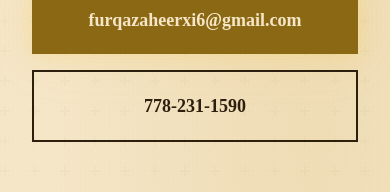
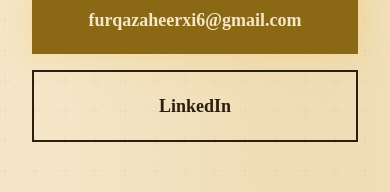
Before and after one commit to furqazaheervi6/portfolio, a Next.js app: page / in a window 390 px wide. Shown: the part 6194-6386 px from the top of the page. Built offline with nearby package versions, Linux system fonts and the light colour scheme.

Commit message:
Update contact links in page.tsx
Replaced phone link with LinkedIn link in the contact section.

```diff
--- a/app/page.tsx
+++ b/app/page.tsx
@@ -184,8 +184,7 @@
           </p>
           <div className="flex flex-col sm:flex-row gap-4 justify-center">
             <a href="mailto:furqazaheerxi6@gmail.com" className="px-10 py-5 bg-sepia text-parchment font-display font-bold text-lg hover:bg-sepia-light transition-all glow-sepia">furqazaheerxi6@gmail.com</a>
-            <a href="tel:7782311590" className="px-10 py-5 border-2 border-ink text-ink font-display font-bold text-lg hover:bg-ink hover:text-parchment transition-all">778-231-1590</a>
-          </div>
+                <a href="https://www.linkedin.com/in/furqan-zaheer-ab5a52306" className="px-10 py-5 border-2 border-ink text-ink font-display font-bold text-lg hover:bg-ink hover:text-parchment transition-all" target="_blank" rel="noopener noreferrer">LinkedIn</a>          </div>
           <p className="mt-12 font-mono text-sm text-stone">Vancouver, BC · March 2026</p>
         </div>
       </section>
```
